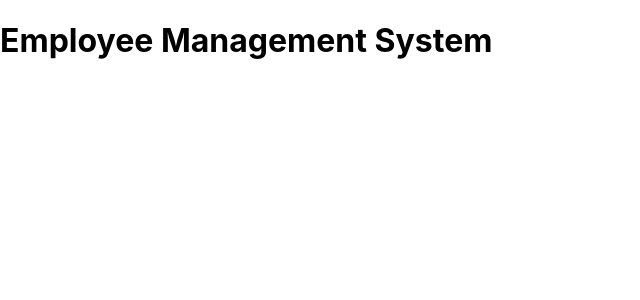
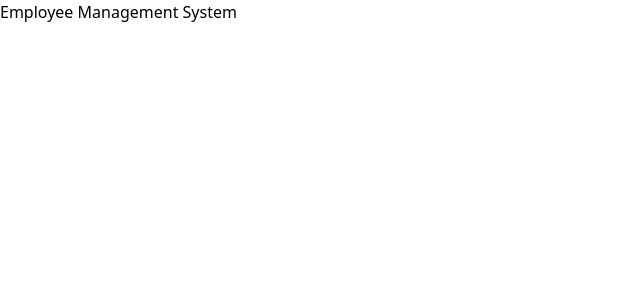
Before and after one commit to shakilahmedatik/hello-boss, a React (Create React App) app in the folder client/: page / in a window 1280 px wide. Shown: the top 300 px of the page, without its empty margins (0-640 px from the left). Built offline with nearby package versions, Linux system fonts and the light colour scheme.

Commit message:
tailwind configured

```diff
--- a/client/package.json
+++ b/client/package.json
@@ -36,6 +36,8 @@
     ]
   },
   "devDependencies": {
+    "autoprefixer": "^10.4.4",
+    "postcss": "^8.4.12",
     "tailwindcss": "^3.0.23"
   }
 }
--- /dev/null
+++ b/client/postcss.config.js
@@ -0,0 +1,6 @@
+module.exports = {
+  plugins: {
+    tailwindcss: {},
+    autoprefixer: {},
+  },
+}
--- a/client/src/index.css
+++ b/client/src/index.css
@@ -1,13 +1,3 @@
-body {
-  margin: 0;
-  font-family: -apple-system, BlinkMacSystemFont, 'Segoe UI', 'Roboto', 'Oxygen',
-    'Ubuntu', 'Cantarell', 'Fira Sans', 'Droid Sans', 'Helvetica Neue',
-    sans-serif;
-  -webkit-font-smoothing: antialiased;
-  -moz-osx-font-smoothing: grayscale;
-}
-
-code {
-  font-family: source-code-pro, Menlo, Monaco, Consolas, 'Courier New',
-    monospace;
-}
+@tailwind base;
+@tailwind components;
+@tailwind utilities;
--- a/client/tailwind.config.js
+++ b/client/tailwind.config.js
@@ -1,5 +1,5 @@
 module.exports = {
-  content: [],
+  content: ["./src/**/*.{html,js}"],
   theme: {
     extend: {},
   },
```
Also changed, not shown: 2 other files (tests, documents, lock files or other folders).
